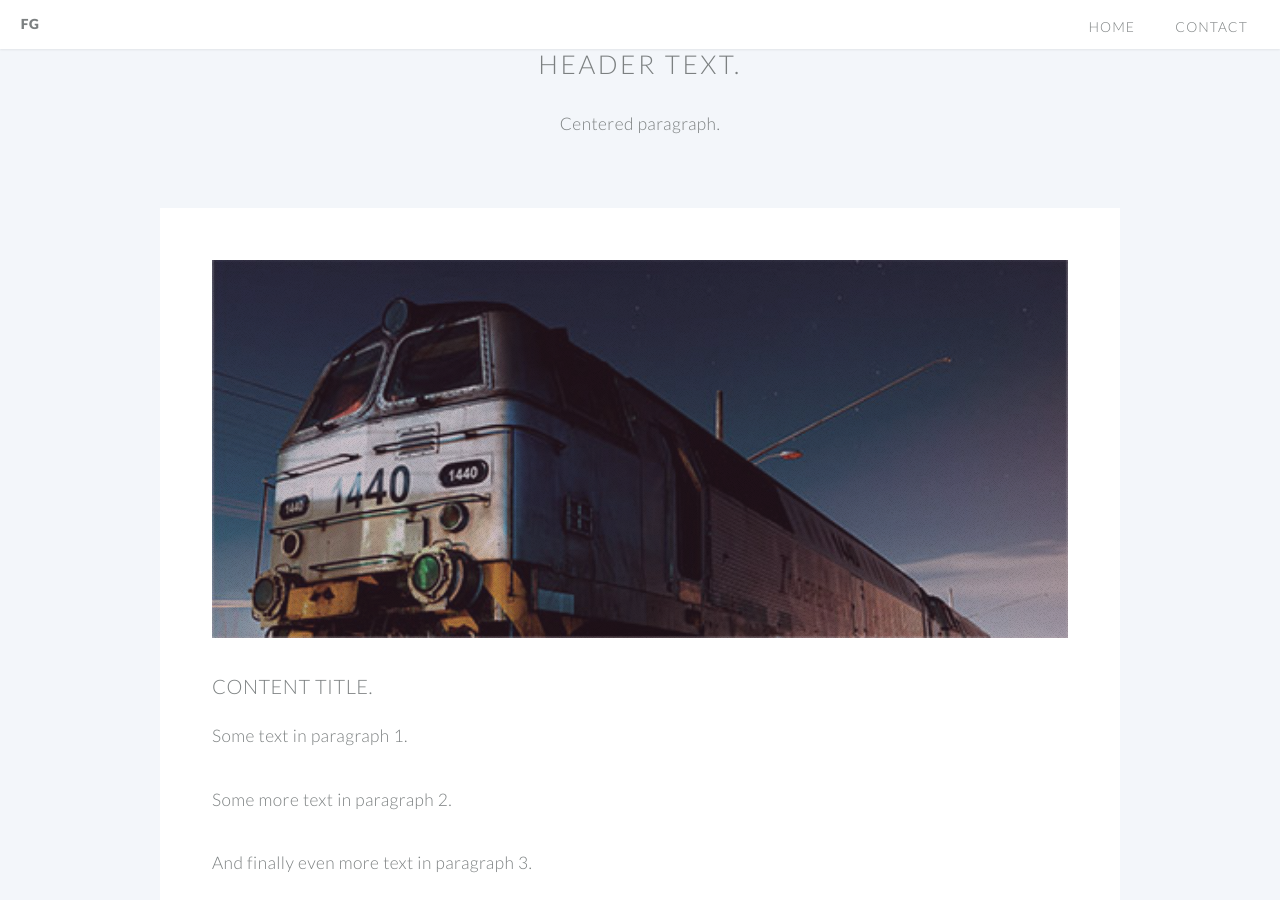
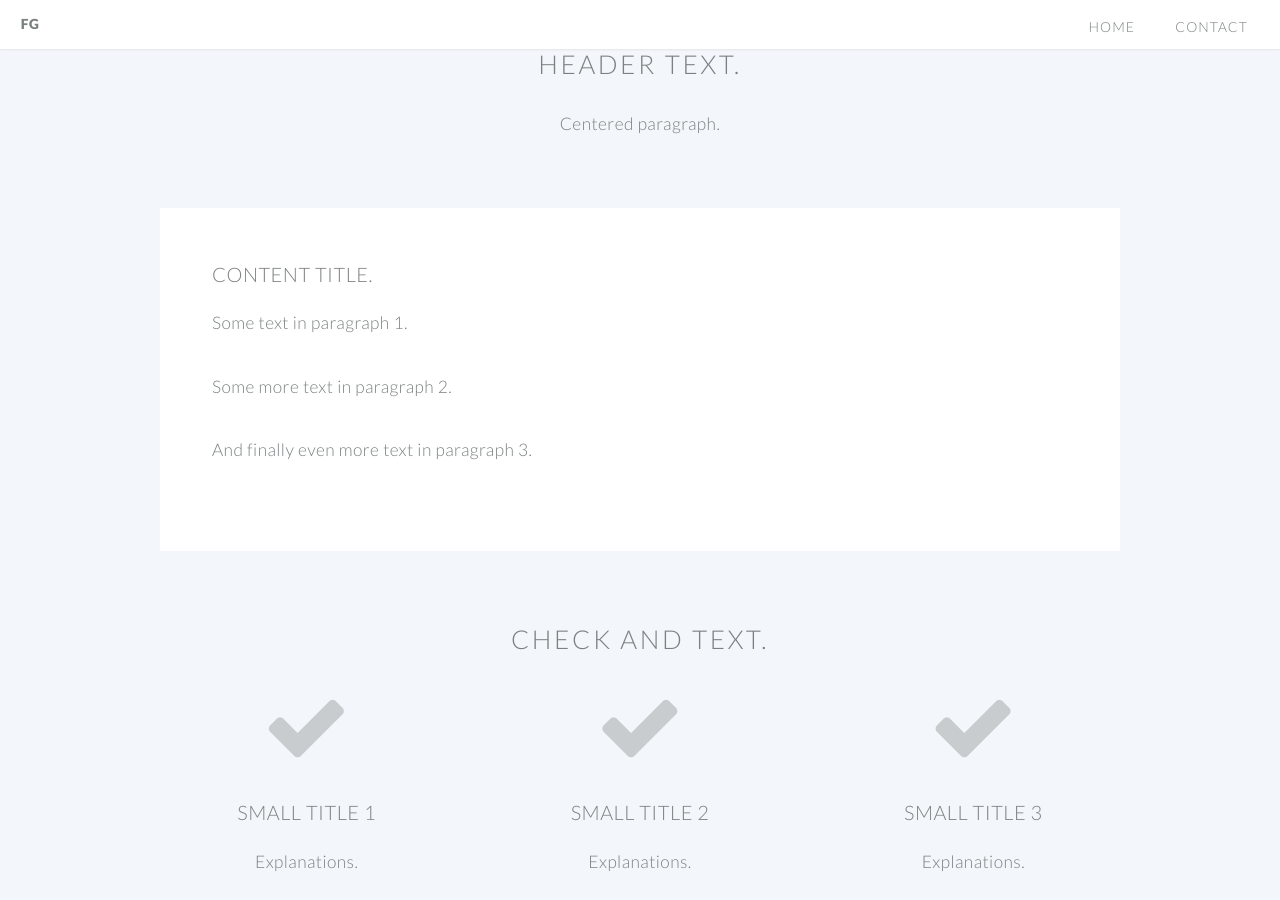
Before and after one commit to fgiaimo/fgiaimo.github.io, a Jekyll site: the page built from index.html, in a window 1280 px wide and 900 px high, scrolled down 380 px. Built offline with Jekyll 4.4.1, drawn with Linux system fonts in a browser that asks for light colours.

Commit message:
Removed image

```diff
--- a/index.html
+++ b/index.html
@@ -44,7 +44,6 @@ layout: landing-page
 						<!-- Content -->
 						<div class="content">
 							<section>
-								<a href="#" class="image featured"><img src="images/pic04.jpg" alt="" /></a>
 								<header>
 									<h3>Content title.</h3>
 								</header>
```
